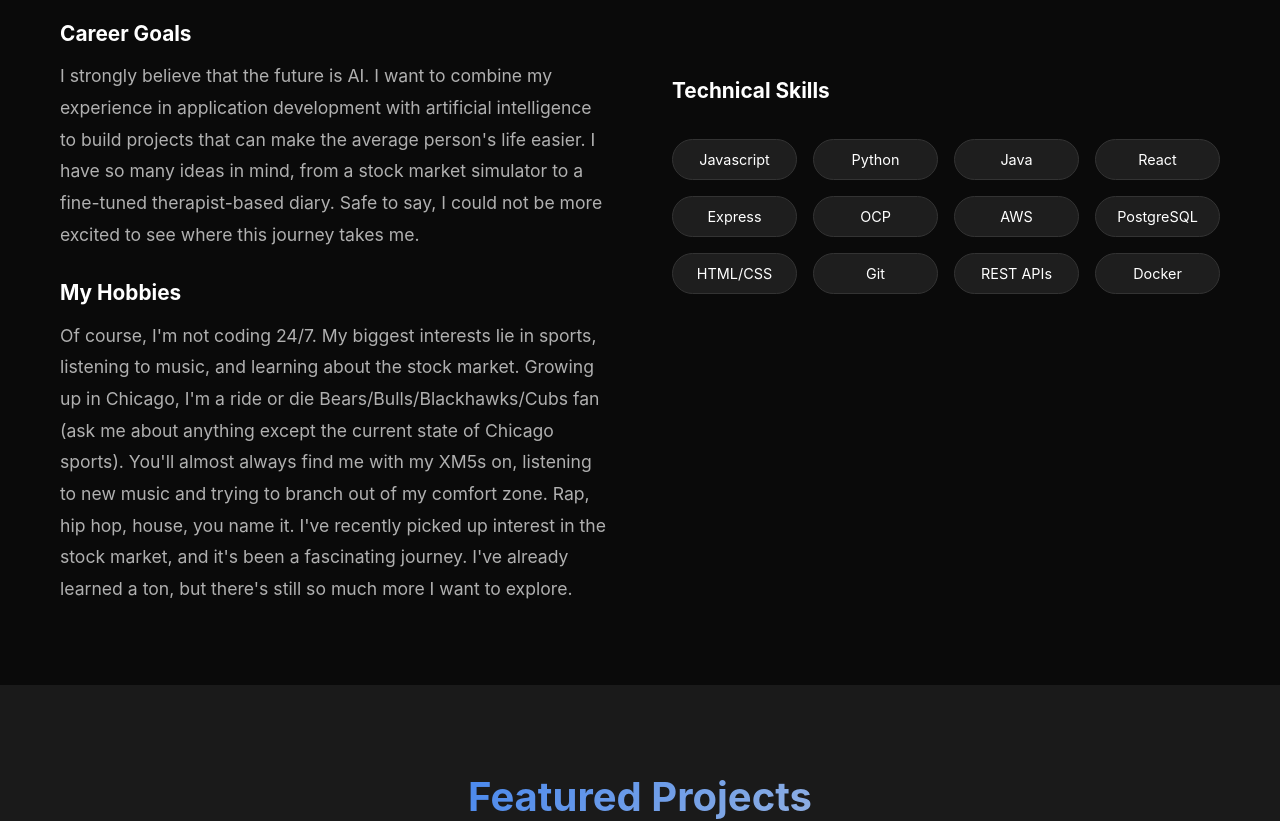
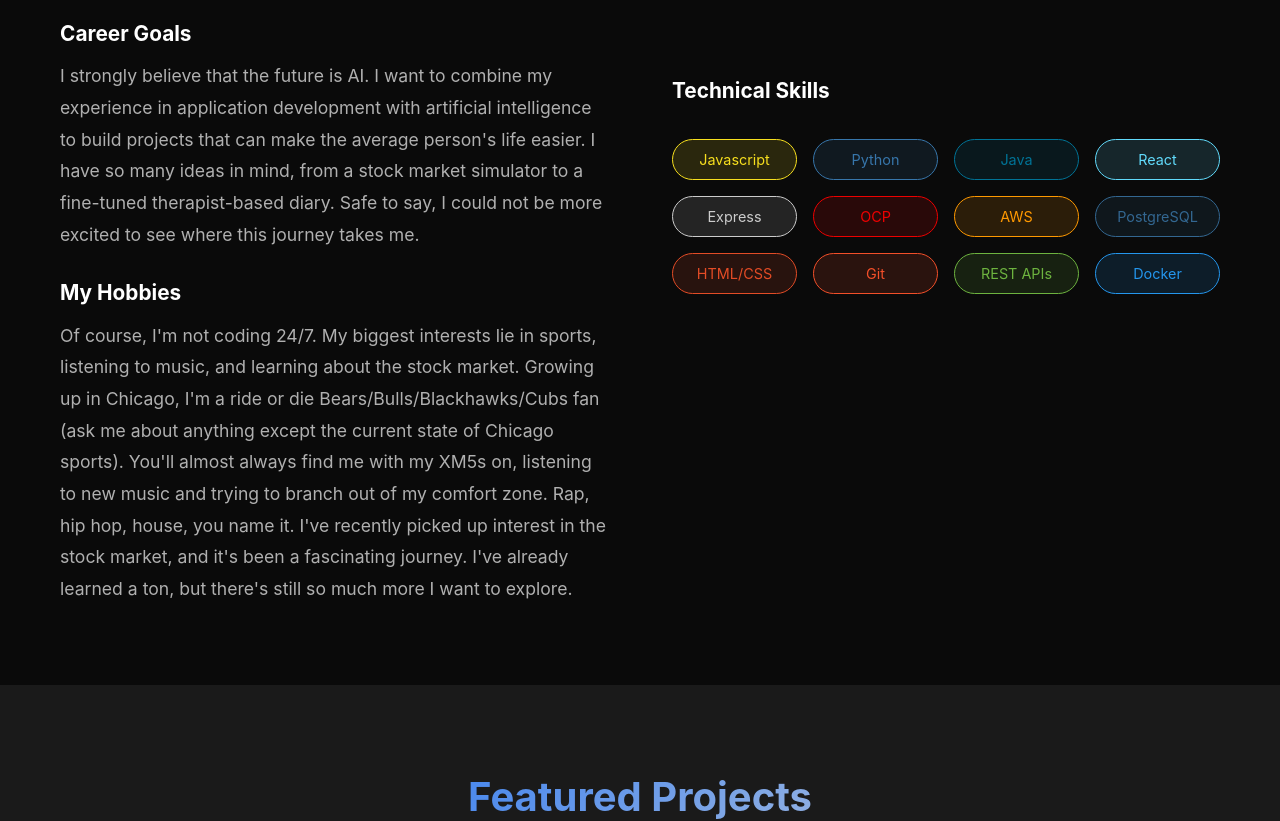
Before and after one commit to KashRama/portfolio-website, a React (Create React App) app: page / in a window 1280 px wide. Shown: the part 1280-2101 px from the top of the page. Built offline with nearby package versions, Linux system fonts and the light colour scheme.

Commit message:
Updating colors for skill tags

```diff
--- a/src/App.js
+++ b/src/App.js
@@ -25,7 +25,7 @@ const App = () => {
     <div className="App">
       <Navigation theme={theme} toggleTheme={toggleTheme} />
       <Hero />
-      <About />
+      <About theme={theme} />
       <Projects />
       <Music />
       <Contact />
--- a/src/components/About.css
+++ b/src/components/About.css
@@ -46,6 +46,15 @@
   color: var(--accent-color);
 }
 
+.dark-skill-tag:hover {
+  border-width: 2.5px;
+  border-color: var(--dynamic-skill-hover, #fff);
+  color: var(--dynamic-skill-hover, #fff);
+  filter: brightness(1.3) saturate(1.5);
+  box-shadow: 0 2px 8px rgba(0,0,0,0.12);
+  transition: border-color 0.2s, color 0.2s, filter 0.2s;
+}
+
 /* Responsive Design */
 @media (max-width: 768px) {
   .about-content {
--- a/src/components/About.js
+++ b/src/components/About.js
@@ -1,10 +1,20 @@
 import React from 'react';
 import './About.css';
 
-const About = () => {
-  const skills = [
-    'Javascript', 'Python', 'Java', 'React', 'Express', 'OCP',
-    'AWS', 'PostgreSQL', 'HTML/CSS', 'Git', 'REST APIs', 'Docker'
+const About = ({ theme }) => {
+  const skillData = [
+    { name: 'Javascript', color: '#f7df1e' },
+    { name: 'Python', color: '#3776AB' },
+    { name: 'Java', color: '#007396' },
+    { name: 'React', color: '#61dafb' },
+    { name: 'Express', color: '#cccccc' },
+    { name: 'OCP', color: '#EE0000' },
+    { name: 'AWS', color: '#FF9900' },
+    { name: 'PostgreSQL', color: '#336791' },
+    { name: 'HTML/CSS', color: '#e34c26' },
+    { name: 'Git', color: '#f34f29' },
+    { name: 'REST APIs', color: '#6db33f' },
+    { name: 'Docker', color: '#2496ed' },
   ];
 
   return (
@@ -48,11 +58,26 @@ const About = () => {
           <div className="skills-section">
             <h3>Technical Skills</h3>
             <div className="skills-grid">
-              {skills.map((skill, index) => (
-                <div key={index} className="skill-tag">
-                  {skill}
-                </div>
-              ))}
+              {skillData.map((skill, index) => {
+                const textColor = theme === 'dark' ? skill.color : '';
+                const backgroundColor = theme ==='dark' ? skill.color + '22' : '';
+                const borderColor = theme === 'dark' ? skill.color : '';
+                const hoverColor = skill.color;
+                return (
+                  <div
+                    key={index}
+                    className={`skill-tag${theme === 'dark' ? ' dark-skill-tag' : ''}`}
+                    style={{
+                      background: backgroundColor,
+                      borderColor: borderColor,
+                      color: textColor,
+                      '--dynamic-skill-hover': hoverColor
+                    }}
+                  >
+                    {skill.name}
+                  </div>
+                );
+              })}
             </div>
           </div>
         </div>
--- a/src/components/AnimatedProfileImage.js
+++ b/src/components/AnimatedProfileImage.js
@@ -87,16 +87,16 @@ const AnimatedProfileImage = ({
 
     // Bounce 2: opposite direction (fast, ease-out)
     await controls.start({
-      x: -normalizedVelX * moveDistance,
-      y: -normalizedVelY * moveDistance,
+      x: -normalizedVelX * moveDistance * 0.95,
+      y: -normalizedVelY * moveDistance * 0.95,
       rotate: 270,
       transition: { duration: 0.35, ease: "easeOut" }
     });
 
-    // Bounce 3: throw direction, half distance
+    // Bounce 3: throw direction, 0.75 distance
     await controls.start({
-      x: normalizedVelX * moveDistance * 0.5,
-      y: normalizedVelY * moveDistance * 0.5,
+      x: normalizedVelX * moveDistance * 0.75,
+      y: normalizedVelY * moveDistance * 0.75,
       rotate: 180,
       transition: { duration: 0.5, ease: "easeIn" }
     });
--- a/src/components/Music.css
+++ b/src/components/Music.css
@@ -10,7 +10,7 @@
 
   .spotify-embed {
     display: grid;
-    grid-template-columns: repeat(4, 1fr);
+    grid-template-columns: repeat(3, 1fr);
     gap: 1rem;
     max-width: 1200px;
     margin: 2rem auto;
--- a/src/components/Music.js
+++ b/src/components/Music.js
@@ -40,16 +40,6 @@ const Music = () => {
             loading="lazy"
             title="Spotify Playlist"
           />
-          <iframe
-            src="https://open.spotify.com/embed/playlist/64r7PyFextamgLxfJdbDxw?utm_source=generator"
-            width="100%"
-            height="352"
-            frameBorder="0"
-            allowFullScreen=""
-            allow="autoplay; clipboard-write; encrypted-media; fullscreen; picture-in-picture"
-            loading="lazy"
-            title="Spotify Playlist"
-          />
         </div>
       </div>
     </section>
```
